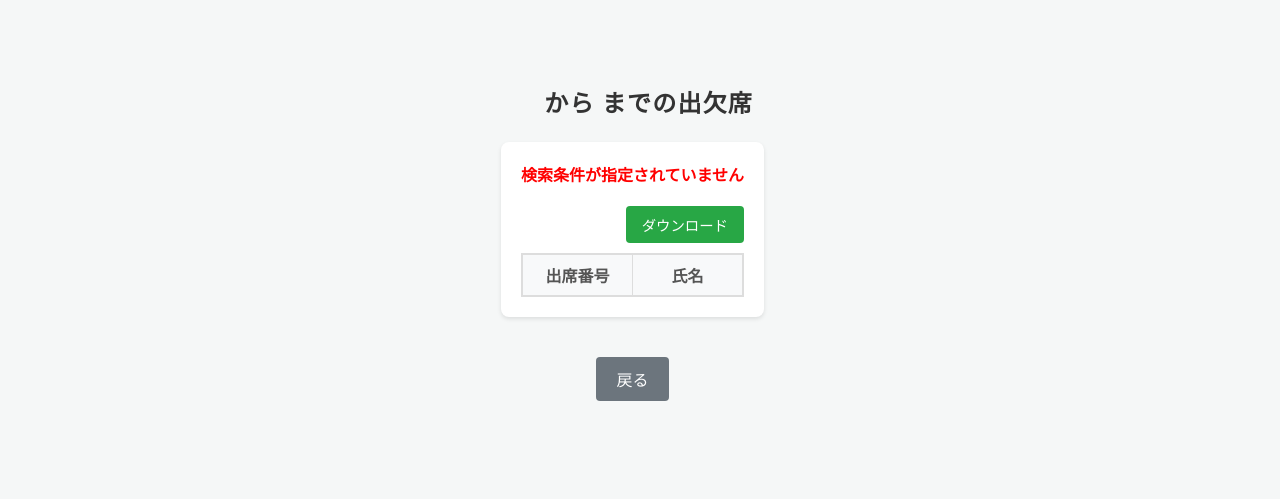
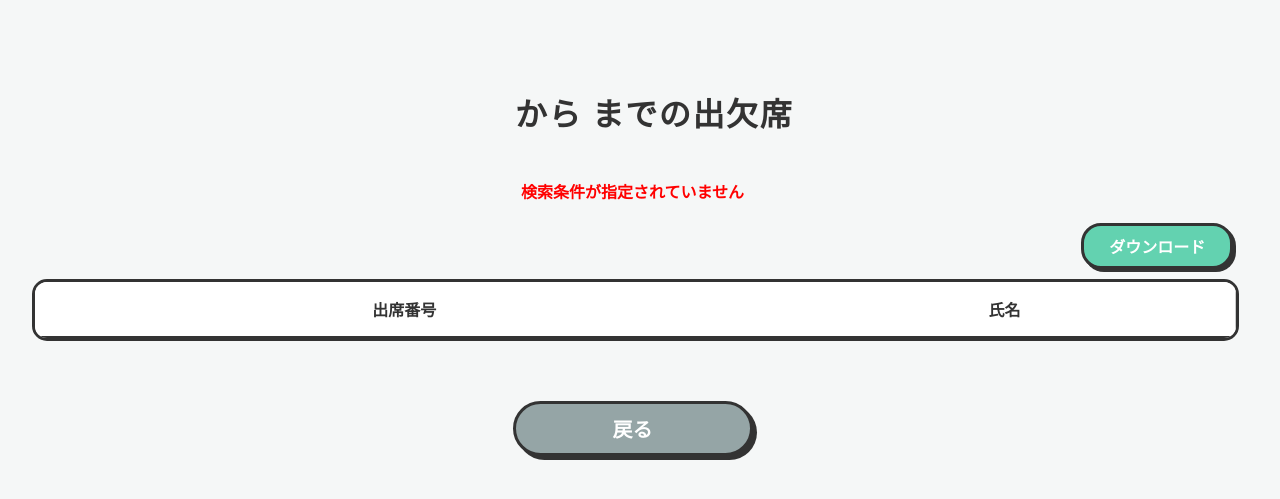
Before and after one commit to esrgdtfdrrthnfytdr/cocone, a FastAPI app: page /attendanceResult in a window 1280 px wide. Shown: the part 110-609 px from the top of the page. Run offline with FastAPI, Linux system fonts and the light colour scheme; the visitor is signed in with stand-in values (Sample User, id 1); lists and menus that the app fills with data are empty.

Commit message:
Fix result.cssの修正

```diff
--- a/static/css/result.css
+++ b/static/css/result.css
@@ -1,19 +1,13 @@
-/* ベースレイアウト */
+@charset "UTF-8";
+
+/* コンテナ設定 */
 .result-container {
-    background-color: #fff;
-    padding: 20px;
-    border-radius: 8px;
-    box-shadow: 0 2px 4px rgba(0,0,0,0.1);
-    margin-bottom: 20px;
+    width: 95%;
+    max-width: 1500px;
+    margin-bottom: 40px;
 }
 
-h1 {
-    font-size: 1.5rem;
-    margin-bottom: 20px;
-    color: #333;
-}
-
-/* アクションバー */
+/* --- アクションバー --- */
 .action-bar {
     display: flex;
     justify-content: flex-end;
@@ -21,233 +15,219 @@
 }
 
 .download-btn {
-    background-color: #28a745;
+    background-color: var(--color-main);
     color: white;
-    border: none;
-    padding: 8px 16px;
-    border-radius: 4px;
+    border: 3px solid var(--color-text);
+    border-radius: 20px;
+    padding: 8px 25px;
+    font-size: 16px;
+    font-weight: 700;
     cursor: pointer;
-    font-size: 0.9rem;
-}
-.download-btn:hover {
-    background-color: #218838;
+    font-family: 'Noto Sans JP', sans-serif;
+    box-shadow: 3px 3px 0px var(--color-text);
+    transition: transform 0.1s, box-shadow 0.1s;
 }
 
-/* テーブルスタイル */
+.download-btn:active {
+    transform: translate(2px, 2px);
+    box-shadow: 1px 1px 0px var(--color-text);
+}
+
+/* --- テーブルデザイン --- */
 .table-wrapper {
+    width: 100%;
     overflow-x: auto;
-    max-width: 100%;
-    border: 1px solid #ddd;
+    border: 3px solid var(--color-text);
+    border-radius: 15px;
+    background-color: white;
+    scrollbar-color: var(--color-main) #f0f0f0;
+    scrollbar-width: thin;
 }
 
 .result-table {
     width: 100%;
     border-collapse: collapse;
-    white-space: nowrap;
+    min-width: 800px;
 }
 
-.result-table th, .result-table td {
-    border: 1px solid #ddd;
-    padding: 8px;
+.result-table th,
+.result-table td {
+    border-right: 1px solid #ccc;
     text-align: center;
     vertical-align: middle;
 }
 
-.result-table th {
-    background-color: #f8f9fa;
-    font-weight: bold;
-    color: #555;
-    min-width: 80px;
+.result-table th:first-child,
+.result-table td:first-child {
+    border-right: none;
 }
 
-/* 固定列 */
-.fixed-col {
-    position: sticky;
-    left: 0;
-    background-color: #fff;
-    z-index: 10;
-}
-.result-table th.fixed-col {
-    background-color: #f8f9fa;
-    z-index: 20;
+.result-table td {
+    border-bottom: 1px solid #ccc;
 }
 
-.name-col {
-    left: 60px; /* 出席番号列の幅に合わせて調整 */
-    min-width: 120px;
-    text-align: left;
-}
-.student-id {
-    min-width: 60px;
+.result-table tr:last-child td {
+    border-bottom: none;
 }
 
-/* セル内の積み上げ表示 */
+.result-table th {
+    background-color: white;
+    padding: 15px 10px;
+    font-size: 16px;
+    font-weight: 700;
+    border-bottom: 2px solid var(--color-text);
+    white-space: nowrap;
+}
+
+.fixed-col {
+    background-color: white;
+    z-index: 1;
+}
+
 .cell-stack {
     display: flex;
     flex-direction: column;
-    gap: 2px;
+    width: 100%;
+    height: 100%;
 }
 
+/* --- ステータスブロック --- */
 .status {
     display: block;
-    padding: 2px 4px;
-    font-size: 0.8rem;
-    border-radius: 3px;
+    width: 100%;
+    padding: 4px 0;
+    font-size: 12px;
+    color: white;
+    border-bottom: 1px solid rgba(255,255,255,0.3);
+    font-weight: 500;
     cursor: pointer;
-    background-color: #eee;
-    color: #333;
     transition: opacity 0.2s;
 }
-.status:hover {
-    opacity: 0.8;
+.status:hover { opacity: 0.8; }
+.status:last-child { border-bottom: none; }
+
+.attend { background-color: var(--color-main); }
+.absent { background-color: var(--color-warning-red); }
+.late { background-color: #FF7F50; }
+.early { background-color: var(--color-accent); }
+.public-abs { background-color: var(--color-warning-yellow); }
+.special-abs { background-color: #D843D8; }
+.no-data { background-color: var(--color-gray); }
+
+/* --- ページ戻るボタン --- */
+.back-btn {
+    width: 240px;
+    height: 55px;
+    background-color: #95A5A6;
+    color: white;
+    font-size: 20px;
+    font-weight: 700;
+    border: 3px solid var(--color-text);
+    border-radius: 30px;
+    cursor: pointer;
+    font-family: 'Noto Sans JP', sans-serif;
+    box-shadow: 4px 4px 0px var(--color-text);
+    transition: transform 0.1s, box-shadow 0.1s;
+    display: flex; justify-content: center; align-items: center;
+    margin: 20px auto;
 }
+.back-btn:hover { filter: brightness(1.05); }
+.back-btn:active { transform: translate(2px, 2px); box-shadow: 2px 2px 0px var(--color-text); }
 
-/* ステータス別の色 */
-.attend { background-color: #d4edda; color: #155724; }
-.absent { background-color: #f8d7da; color: #721c24; }
-.late { background-color: #fff3cd; color: #856404; }
-.early { background-color: #ffeeba; color: #856404; }
-.public-abs { background-color: #cce5ff; color: #004085; }
-.special-abs { background-color: #e2e3e5; color: #383d41; }
-.no-data { background-color: #f0f0f0; color: #999; }
 
-/* 戻るボタン */
-.back-btn {
-    background-color: #6c757d;
-    color: white;
-    border: none;
-    padding: 10px 20px;
-    border-radius: 4px;
-    cursor: pointer;
-    font-size: 1rem;
-    margin-top: 20px;
-}
-.back-btn:hover {
-    background-color: #5a6268;
-}
+/* =========================================
+   モーダルウィンドウ設定 (HTMLのcustomクラスに対応)
+   ========================================= */
 
-/* 背景のオーバーレイ */
 .modal-overlay {
     position: fixed;
-    top: 0;
-    left: 0;
-    width: 100vw;
-    height: 100vh;
-    background-color: rgba(0, 0, 0, 0.4); /* 暗い背景 */
-    display: none; /* 初期非表示 */
-    justify-content: center;
-    align-items: center;
-    z-index: 9999; /* 最前面 */
+    top: 0; left: 0; width: 100%; height: 100%;
+    background-color: rgba(0, 0, 0, 0.5);
+    z-index: 1000;
+    display: flex; justify-content: center; align-items: center;
+    opacity: 0; visibility: hidden; pointer-events: none;
+    transition: opacity 0.3s, visibility 0.3s;
 }
 
 .modal-overlay.active {
-    display: flex;
+    opacity: 1; visibility: visible; pointer-events: auto;
 }
 
-/* ウィンドウ本体 */
+/* 対応: .change-modal-content -> .custom-modal-window */
 .custom-modal-window {
-    width: 500px;
-    max-width: 90%;
-    background-color: #ffffff; /* 白背景を強制 */
-    border-radius: 10px;       /* 角丸 */
-    padding: 30px;
+    background-color: white;
+    width: 90%;
+    max-width: 550px;
+    padding: 40px;
+    border-radius: 15px;
     box-shadow: 0 5px 15px rgba(0,0,0,0.3);
-    font-family: sans-serif;
-    color: #333;
-    display: flex;
-    flex-direction: column;
-    align-items: center;
-    box-sizing: border-box;
+    text-align: center;
+    display: flex; flex-direction: column; align-items: center;
 }
 
-/* タイトル "出欠席状態の変更" */
+/* 対応: h2 -> .custom-modal-title */
 .custom-modal-title {
-    font-size: 1.5rem;
-    font-weight: bold;
-    margin: 0 0 25px 0;
-    color: #000;
+    margin: 0 0 30px 0;
+    font-size: 24px;
+    color: var(--color-text);
 }
 
-/* 情報グリッド (出席番号、氏名など) */
-.custom-info-grid {
-    width: 100%;
+/* 対応: .modal-info -> .custom-info-grid */
+.custom-info-grid { width: 100%; margin-bottom: 30px; }
+
+/* 対応: .info-row -> .custom-row */
+.custom-row {
     display: flex;
-    flex-direction: column;
-    gap: 15px; /* 行間 */
-    margin-bottom: 30px;
+    justify-content: center;
+    align-items: baseline;
+    margin-bottom: 12px;
+    font-size: 18px;
+    color: var(--color-text);
 }
 
-.custom-row {
-    display: flex;
-    justify-content: center; /* 中央寄せ */
-    align-items: center;
-    width: 100%;
+/* 対応: .info-label -> .custom-label */
+.custom-label {
+    font-weight: 700;
+    width: 100px;
+    text-align: right;
+    margin-right: 30px;
 }
 
-.custom-label {
-    width: 120px;
-    text-align: right;
-    font-weight: bold;
-    font-size: 1rem;
-    margin-right: 30px; /* ラベルと値の間隔 */
+/* 対応: .info-value -> .custom-value */
+.custom-value {
+    font-weight: 700;
+    width: 150px;
+    text-align: left;
+    font-size: 20px;
 }
 
-.custom-value {
-    width: 150px;
-    text-align: left;
-    font-weight: bold;
-    font-size: 1.4rem; /* 値は大きく */
+/* 対応: .modal-form-area -> .custom-select-area */
+.custom-select-area {
+    display: flex; flex-direction: column; align-items: center;
+    margin-bottom: 40px; width: 100%;
 }
 
-/* セレクトボックスエリア */
-.custom-select-area {
-    margin-bottom: 30px;
-    text-align: center;
-    width: 100%;
+/* 対応: .modal-select-label -> .custom-select-label */
+.custom-select-label {
+    font-weight: 700; margin-bottom: 10px; font-size: 16px; color: var(--color-text);
 }
 
-.custom-select-label {
-    font-size: 0.9rem;
-    font-weight: bold;
-    margin-bottom: 5px;
-    display: block;
+/* 対応: .modal-select-wrapper -> .custom-select-wrapper */
+.custom-select-wrapper { width: 240px; position: relative; }
+
+.custom-select-wrapper select {
+    width: 100%; padding: 10px 15px; border: 2px solid var(--color-text);
+    border-radius: 10px; font-size: 18px; appearance: none;
+    background-color: white; font-family: 'Noto Sans JP', sans-serif; cursor: pointer; color: var(--color-text);
+}
+.custom-select-wrapper::after {
+    content: 'v'; position: absolute; right: 15px; top: 50%;
+    transform: translateY(-50%) scaleX(1.2); pointer-events: none;
+    color: var(--color-gray); font-size: 12px;
 }
 
-.custom-select-wrapper {
-    position: relative;
-    width: 200px;
-    margin: 0 auto;
-}
-
-.custom-select-wrapper select {
-    width: 100%;
-    padding: 10px;
-    font-size: 1.2rem;
-    border: 2px solid #333; /* 太い黒枠 */
-    border-radius: 5px;
-    background-color: #fff;
-    font-weight: bold;
-    text-align: center;
-    cursor: pointer;
-    -webkit-appearance: none;
-    appearance: none;
-}
-
-/* 擬似要素でV矢印を作る */
-.custom-select-wrapper::after {
-    content: "V";
-    position: absolute;
-    right: 15px;
-    top: 50%;
-    transform: translateY(-50%) scaleX(1.3);
-    pointer-events: none;
-    font-weight: bold;
-    color: #999;
-    font-family: sans-serif;
-    font-size: 0.8rem;
-}
-
-/* ボタンエリア */
+/* モーダルボタンエリア */
+/* 対応: .modal-btn-area -> .custom-modal-buttons */
 .custom-modal-buttons {
     display: flex;
     gap: 20px;
```
Also changed, not shown: other parts of static/css/result.css (+50 -26 lines).
